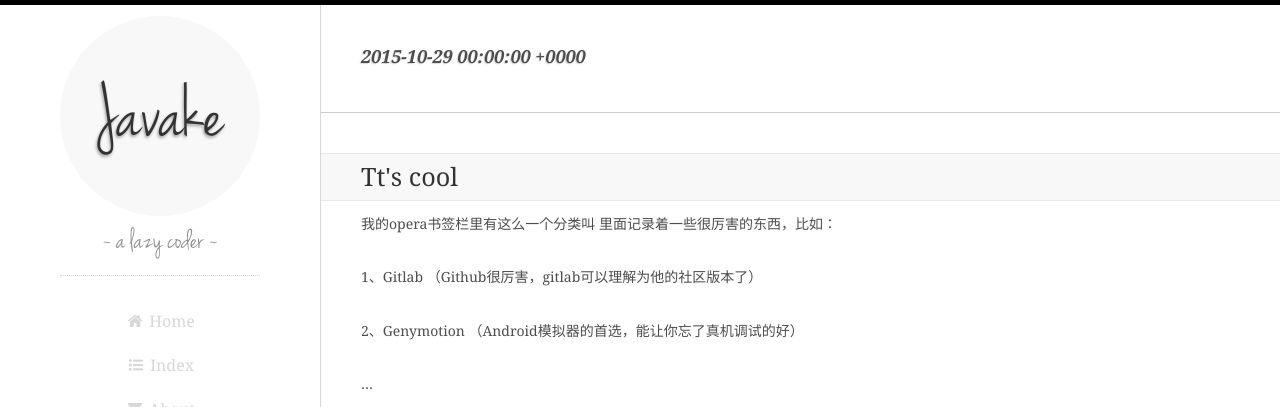
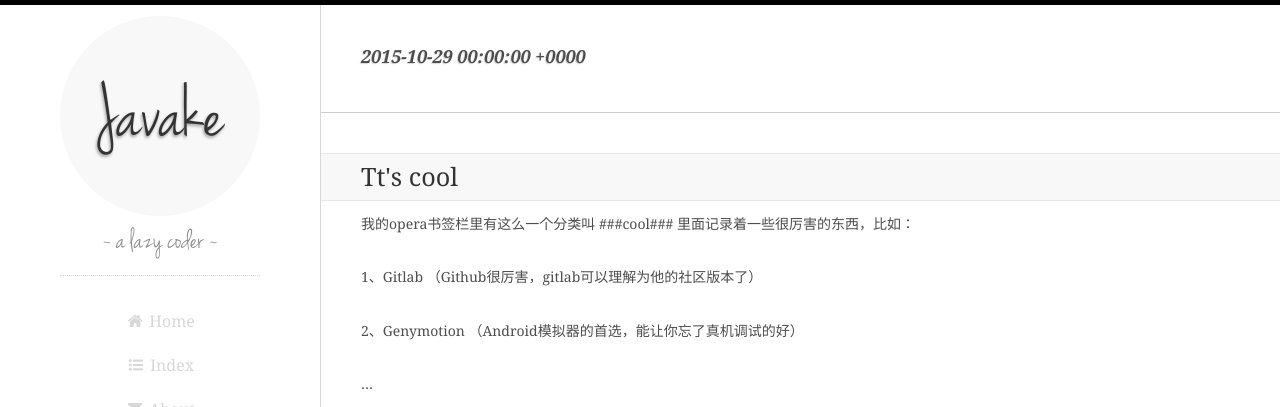
Before and after one commit to javake/javake.github.io, a Jekyll site: the page built from _posts/2015-10-29-it's-cool.md, in a window 1280 px wide. Shown: the top 407 px of the page. Built offline with Jekyll 4.4.1, drawn with Linux system fonts in a browser that asks for light colours; Markdown is read by kramdown in place of the engine named in the settings; comment, search, counter and statistics services are not loaded.

Commit message:
Update 2015-10-29-it's-cool.md

```diff
--- a/_posts/2015-10-29-it's-cool.md
+++ b/_posts/2015-10-29-it's-cool.md
@@ -5,7 +5,7 @@ description: cool things
 keyword: javake, blog, cool
 ---
 
-我的opera书签栏里有这么一个分类叫 <cool>
+我的opera书签栏里有这么一个分类叫 ###cool###
 里面记录着一些很厉害的东西，比如：
 
 1、Gitlab  （Github很厉害，gitlab可以理解为他的社区版本了）
```
